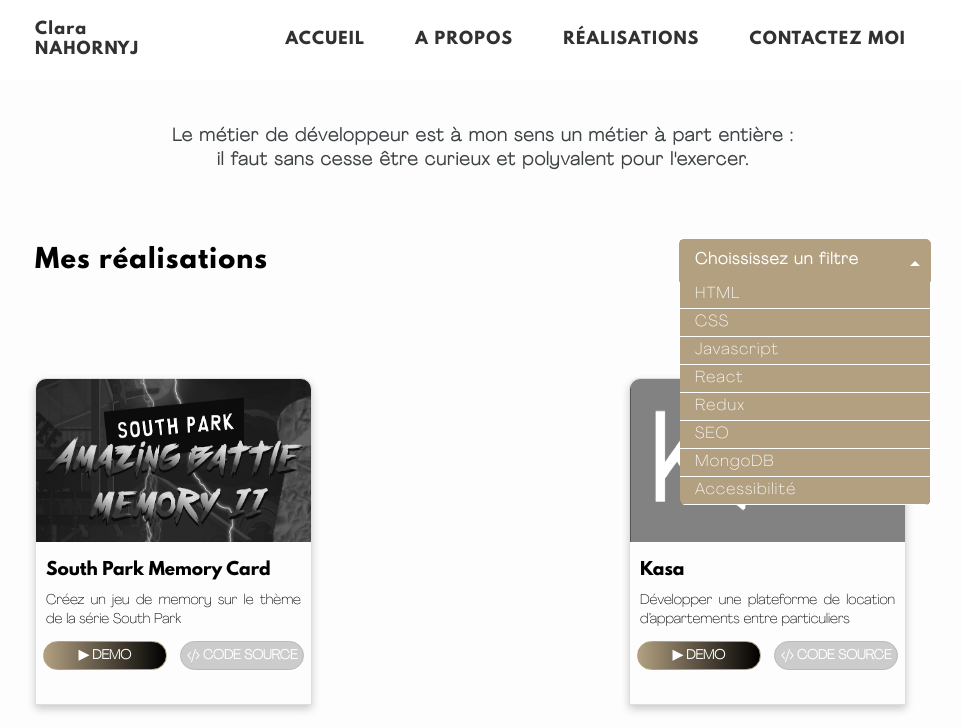
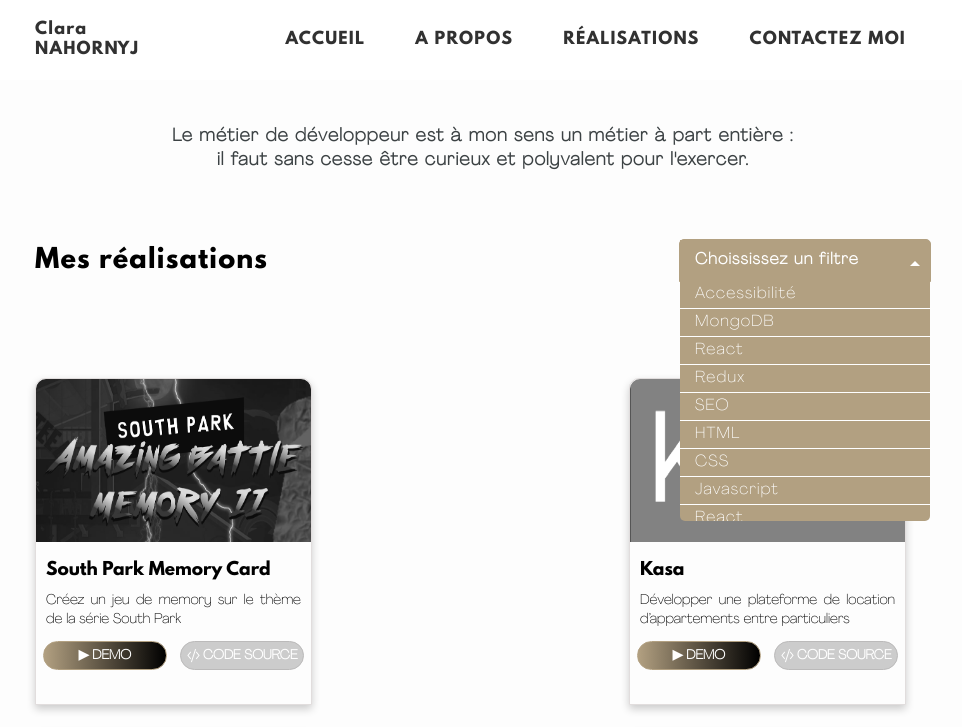
Before and after one commit to cnahornyj/portfolio, a plain HTML site: page achievements.html in a window 1280 px wide. Both pictures are taken after a click on the button "Choississez un filtre". Shown: the top 727 px of the page, without its empty margins (157-1119 px from the left). Drawn offline with Linux system fonts and the light colour scheme.

Commit message:
Ajout des filtres directement dans le HTML au lieu de le récupérer via le json

```diff
--- a/achievements.html
+++ b/achievements.html
@@ -65,7 +65,13 @@
                   role="list"
                   class="list-container"
                 >
-                  <ul class="list"></ul>
+                  <ul class="list">
+                    <li class="item">Accessibilité</li>
+                    <li class="item">MongoDB</li>
+                    <li class="item">React</li>
+                    <li class="item">Redux</li>
+                    <li class="item">SEO</li>
+                  </ul>
                 </li>
               </ul>
             </section>
```
